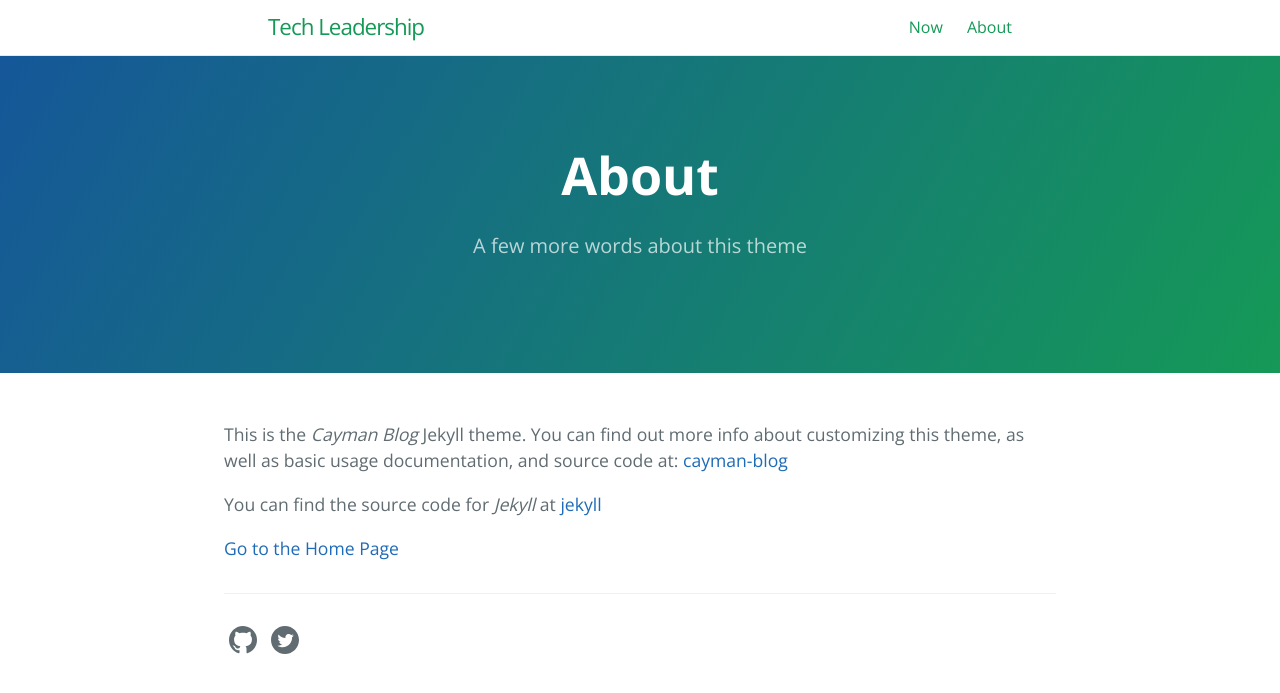
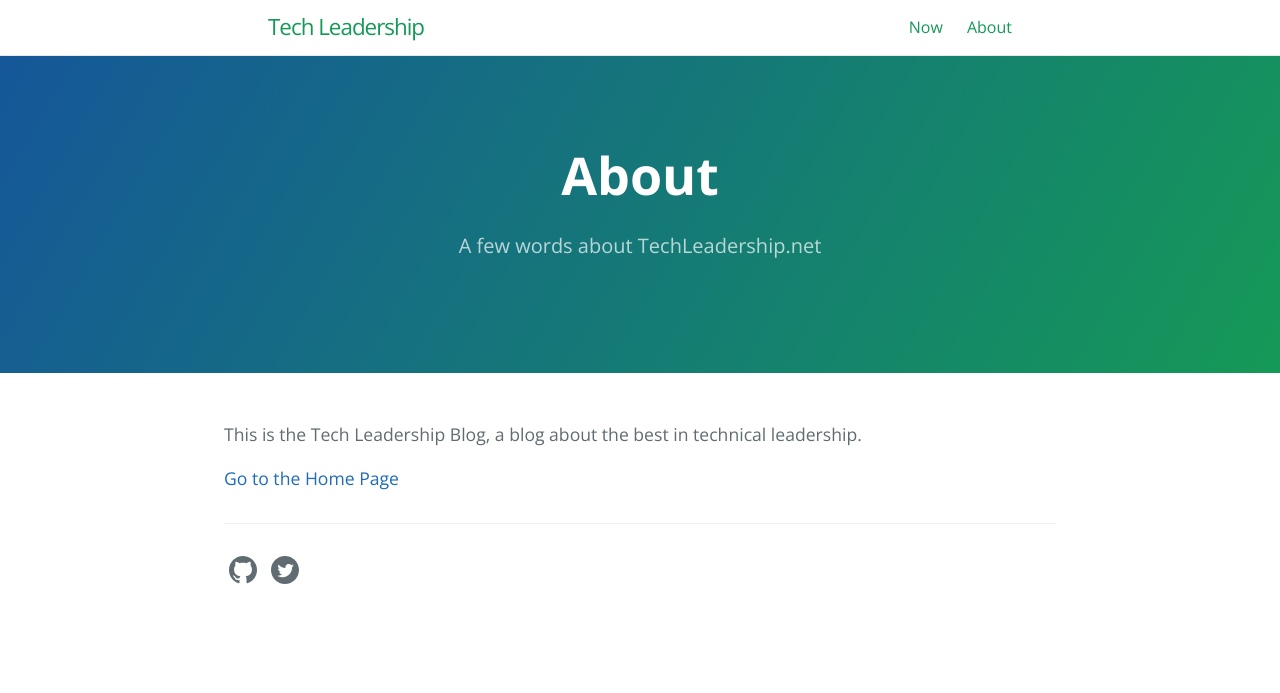
Before and after one commit to JimStockwell/tl, a Jekyll site: the page built from about.md, in a window 1280 px wide. Shown: the top 693 px of the page. Built offline with Jekyll 4.4.1, drawn with Linux system fonts in a browser that asks for light colours.

Commit message:
Update about.md

```diff
--- a/about.md
+++ b/about.md
@@ -1,15 +1,13 @@
 ---
 layout: page
 title: About
-tagline: A few more words about this theme
+tagline: A few words about TechLeadership.net
 permalink: /about.html
 ref: about
 order: 0
 ---
 
-This is the _Cayman Blog_ Jekyll theme. You can find out more info about customizing this theme, as well as basic usage documentation, and source code at: [cayman-blog](https://github.com/lorepirri/cayman-blog)
-
-You can find the source code for _Jekyll_ at [jekyll](https://github.com/jekyll/jekyll)
+This is the Tech Leadership Blog, a blog about the best in technical leadership.
 
 
 [Go to the Home Page]({{ '/' | absolute_url }})
```
